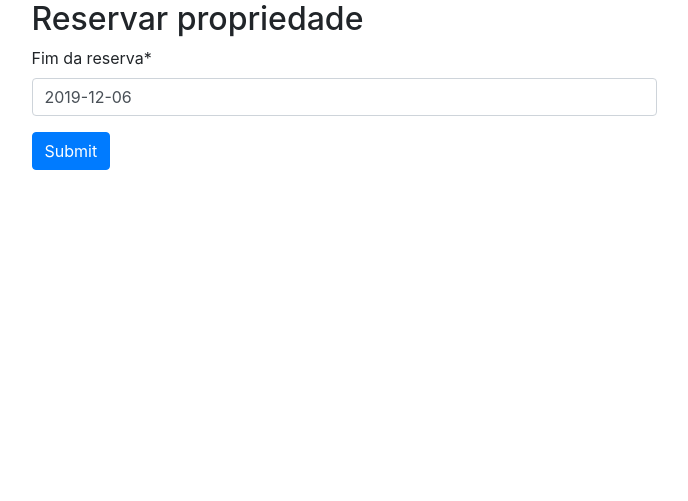
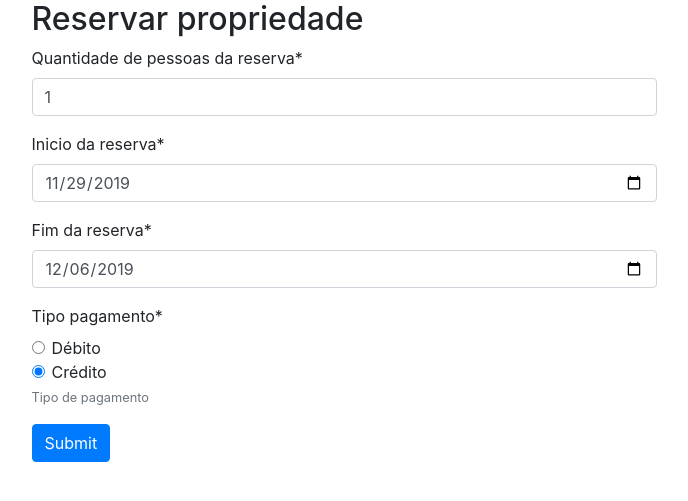
Before and after one commit to 4andrewtanakashi/projeto-eng-soft, a Django app: page /reservar/00000000-0000-0000-0000-000000000001 in a window 1280 px wide. Shown: the part 56-557 px from the top of the page, without its empty margins (296-984 px from the left). Run offline with Django 3.2, Linux system fonts and the light colour scheme; a user stored in the database is signed in; tables that the repository leaves empty hold one stand-in row (values such as "Sample post"); some libraries are stand-ins or nearby versions.

Commit message:
:sparkles: sistema de reserva e busca

```diff
--- a/src/core/forms.py
+++ b/src/core/forms.py
@@ -1,6 +1,6 @@
 from django import forms
 from django.contrib.auth.forms import UserCreationForm
-from core.models import Propriedade, Reserva
+from core.models import Propriedade, Reserva, Pagamento
 from django.contrib.auth.models import User
 
 
@@ -49,5 +49,25 @@ class ReservaForm(forms.ModelForm):
         widgets = {
             'hospede': forms.HiddenInput(),
             'propriedade': forms.HiddenInput(),
-            'dados_pagamento': forms.HiddenInput()
+            'dados_pagamento': forms.HiddenInput(),
+            'ini': forms.DateInput(attrs={'type': 'date'}),
+            'fim': forms.DateInput(attrs={'type': 'date'}),
+            'qtd_pessoas': forms.Select()
         }
+
+class PagamentoForm(forms.ModelForm):
+    class Meta:
+        model = Pagamento
+
+        fields = '__all__'
+
+        widgets = {
+            'tipo_pagamento': forms.RadioSelect(choices=Pagamento.ESCOLHAS_PAGAMENTO),
+            'status': forms.HiddenInput(),
+            'id_transacao': forms.HiddenInput()
+        }
+
+class BuscaPropForm(forms.Form):
+    cidade = forms.CharField(label='cidade', max_length=100)
+    data_ini = forms.DateField(widget=forms.DateInput(attrs={'type': 'date'}))
+    data_fim = forms.DateField(widget=forms.DateInput(attrs={'type': 'date'}))
--- a/src/core/models.py
+++ b/src/core/models.py
@@ -52,6 +52,9 @@ class Reserva(models.Model):
     hospede = models.ForeignKey(User, on_delete=models.PROTECT, blank=True)
     propriedade = models.ForeignKey(Propriedade, on_delete=models.PROTECT, blank=True)
     dados_pagamento = models.ForeignKey('Pagamento', on_delete=models.PROTECT, blank=True)
+
+    qtdPessoas = models.IntegerField('Quantidade de pessoas da reserva', default=1)
+    ini = models.DateField('Inicio da reserva', default=datetime.datetime.now)
     fim = models.DateField('Fim da reserva', default=get_data)
 
     def __str__(self):
@@ -62,16 +65,29 @@ class Pagamento(models.Model):
     """Representa o pagamento de uma reserva existente no sistema"""
     id_transacao = models.UUIDField(primary_key=True, default=uuid.uuid4, help_text="O id unico da transacao")
 
+    ESCOLHAS_PAGAMENTO = (
+        ('Débito', 'Débito'),
+        ('Crédito', 'Crédito')
+    )
+
+    tipo_pagamento = models.CharField(
+        max_length=7,
+        choices=ESCOLHAS_PAGAMENTO,
+        blank=False,
+        default='Crédito',
+        help_text='Tipo de pagamento'
+    )
+
     PAGAMENTO_STATUS = (
-        ('c', 'concluido'),
-        ('i', 'inconcluido')
+        ('C', 'concluido'),
+        ('I', 'inconcluido')
     )
 
     status = models.CharField(
         max_length=1,
         choices=PAGAMENTO_STATUS,
         blank=True,
-        default='c',
+        default='C',
         help_text="Status do pagamento"
     )
 
--- a/src/core/templates/core/form_reserva.html
+++ b/src/core/templates/core/form_reserva.html
@@ -7,6 +7,7 @@
     <form method="post" enctype="multipart/form-data">
         {% csrf_token %}
         {{ form|crispy }}
+        {{ form_pag|crispy }}
         <input type="submit" class="btn btn-primary" value="Submit">
     </form>
 {% endblock %}
--- a/src/core/templates/core/propriedade.html
+++ b/src/core/templates/core/propriedade.html
@@ -5,7 +5,7 @@
 
             {% if user.is_authenticated and prop.proprietario == user  %}
             <a href="/editar/{{prop.id}}">Editar</a>
-            {% elif prop.get_status_display == "disponivel" %}
+            {% else %}
             <a href="/reservar/{{prop.id}}">Reservar</a>
             {% endif %}
 
--- a/src/core/templates/core/propriedades.html
+++ b/src/core/templates/core/propriedades.html
@@ -21,6 +21,8 @@
                         <p class="position_desc"> {{ prop.descricao}} </p>
                         <div class="tag_triagle"> </div>
                     </div>
+                {% empty %}
+                    <h3>Vazio...</h3>
                 {% endfor %}
 
         </div>
--- a/src/core/urls.py
+++ b/src/core/urls.py
@@ -14,4 +14,7 @@ urlpatterns = [
     path('minhasprop/', login_required(MinhasPropriedades.as_view()), name='minhaspropriedades'),
     path('editar/<uuid:pk>', login_required(edit_propriedade_form), name='editar'),
     path('reservar/<uuid:pk>', login_required(add_reserva), name='reservar'),
+    path('propriedades/<slug:cidade>/<slug:ini>/<slug:fim>', login_required(PropDisponiveis.as_view()), name='propriedades'),
+    path('busca', login_required(busca_cidade), name='buscar'),
+
 ]
--- a/src/core/views.py
+++ b/src/core/views.py
@@ -3,12 +3,16 @@ from django.contrib.auth import login, authenticate
 from django.contrib.auth.forms import UserCreationForm
 from django.http import HttpResponse, HttpResponseRedirect
 
+from django.db.models import Q
+
 from django.views.generic import ListView, FormView
 from .models import Propriedade, Reserva, Pagamento
-from .forms import PropriedadeForm, ReservaForm # RegistrarForm
+from .forms import PropriedadeForm, ReservaForm, PagamentoForm, BuscaPropForm # RegistrarForm
 from django.contrib.auth.models import User
 
 from django.shortcuts import get_object_or_404
+import datetime
+import time
 
 
 # Create your views here.
@@ -34,6 +38,30 @@ class MinhasPropriedades(ListView):
     def get_queryset(self):
         return Propriedade.objects.filter(proprietario=self.request.user)
 
+class PropDisponiveis(ListView):
+    model = Propriedade
+    template_name = 'core/propriedades.html'
+
+    def get_queryset(self):
+        data_ini = datetime.datetime.strptime(self.kwargs['ini'],'%Y-%m-%d').date()
+        data_fim = datetime.datetime.strptime(self.kwargs['fim'],'%Y-%m-%d').date()
+
+        prop = Propriedade.objects.filter(cidade__icontains=self.kwargs['cidade'])
+
+
+        reservas = Reserva.objects.filter(propriedade__in=prop).filter(
+            Q(ini__lte=data_fim, fim__gte=data_ini)
+        )
+
+        # reservas = Reserva.objects.filter(propriedade__in=prop).filter(
+        #     Q(ini__lte=data_ini, fim__gte=data_fim) | # ok
+        #     Q(ini__gt=data_ini, fim__gt=data_fim, fim__gt=data_ini)|
+        #     Q(ini__lt=data_ini, fim__lt=data_fim, fim__gt=data_ini)|
+        #     Q(ini__gt=data_ini, fim__lt=data_fim))
+        prop = prop.exclude(id__in=reservas.values_list('propriedade', flat=True))
+
+        return prop
+
 def prop_detalhe_view(request, pk):
     propriedade = get_object_or_404(Propriedade, id=pk)
     return render(request, 'core/propriedade.html', context={'prop': propriedade, 'user': request.user})
@@ -57,18 +85,18 @@ def edit_propriedade_form(request, pk):
 
 def add_reserva(request, pk):
     form = ReservaForm(request.POST or None)
-    if form.is_valid():
+    formPagamento = PagamentoForm(request.POST or None)
+    if form.is_valid() and formPagamento.is_valid():
         reserva = form.save(commit=False)
         reserva.hospede = request.user
         reserva.propriedade = get_object_or_404(Propriedade, id=pk)
         reserva.propriedade.status = 'i'
         reserva.propriedade.save()
-        pagamento = Pagamento()
-        pagamento.save()
+        pagamento = formPagamento.save()
         reserva.dados_pagamento = pagamento
         reserva.save()
         return redirect('/propriedades/')
-    return render(request, 'core/form_reserva.html', {'form': form})
+    return render(request, 'core/form_reserva.html', {'form': form, 'form_pag': formPagamento})
 
 
 def index(request):
@@ -92,3 +120,12 @@ def signup(request):
         form = UserCreationForm()
     context = {'form': form}
     return render(request, 'core/signup.html', context)
+
+def busca_cidade(request):
+    form = BuscaPropForm(request.POST or None)
+    if (form.is_valid()):
+        ini = form.cleaned_data['data_ini'].strftime('%Y-%m-%d')
+        fim = form.cleaned_data['data_fim'].strftime('%Y-%m-%d')
+        cidade = form.cleaned_data['cidade']
+        return HttpResponseRedirect('/propriedades/'+ cidade +'/' + ini + '/' + fim)
+    return render(request, 'core/busca.html', {'form': form})
```
